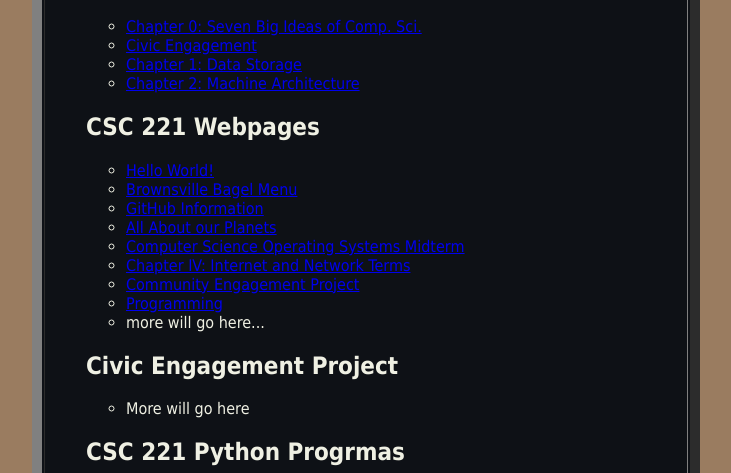
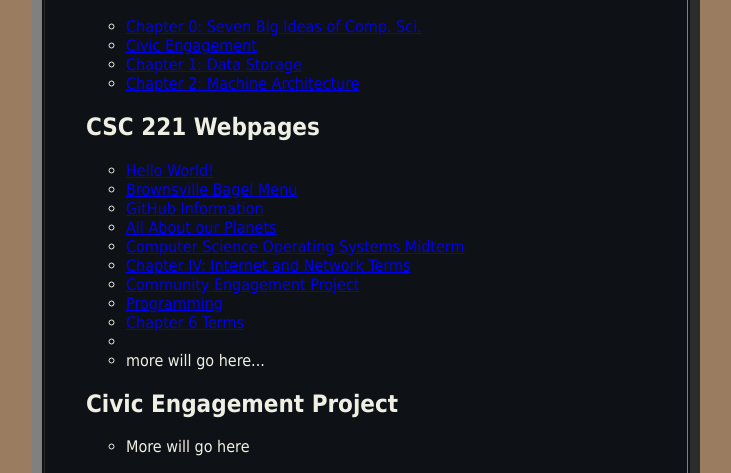
Before and after one commit to Cskardell/carterkardell-pvcc.github.io, a plain HTML site: page index.html in a window 1280 px wide. Shown: the part 159-632 px from the top of the page, without its empty margins (274-1005 px from the left). Drawn offline with Linux system fonts and the light colour scheme.

Commit message:
Update index.html

```diff
--- a/index.html
+++ b/index.html
@@ -34,6 +34,7 @@
                 <li> <a href="https://carterkardell-pvcc.github.io/ch4network.html.html"> Chapter IV: Internet and Network Terms </a></li>
                 <li> <a href="https://carterkardell-pvcc.github.io/home.html">Community Engagement Project </a></li>
                 <li> <a href="https://carterkardell-pvcc.github.io/chapter5algotr.html"> Programming </a> </li>
+                <li> <a href="carterkardell-pvcc.github.io/chp6.html"> Chapter 6 Terms </a> <li>
                 <li> more will go here...</li>
             </ul>
 
```
